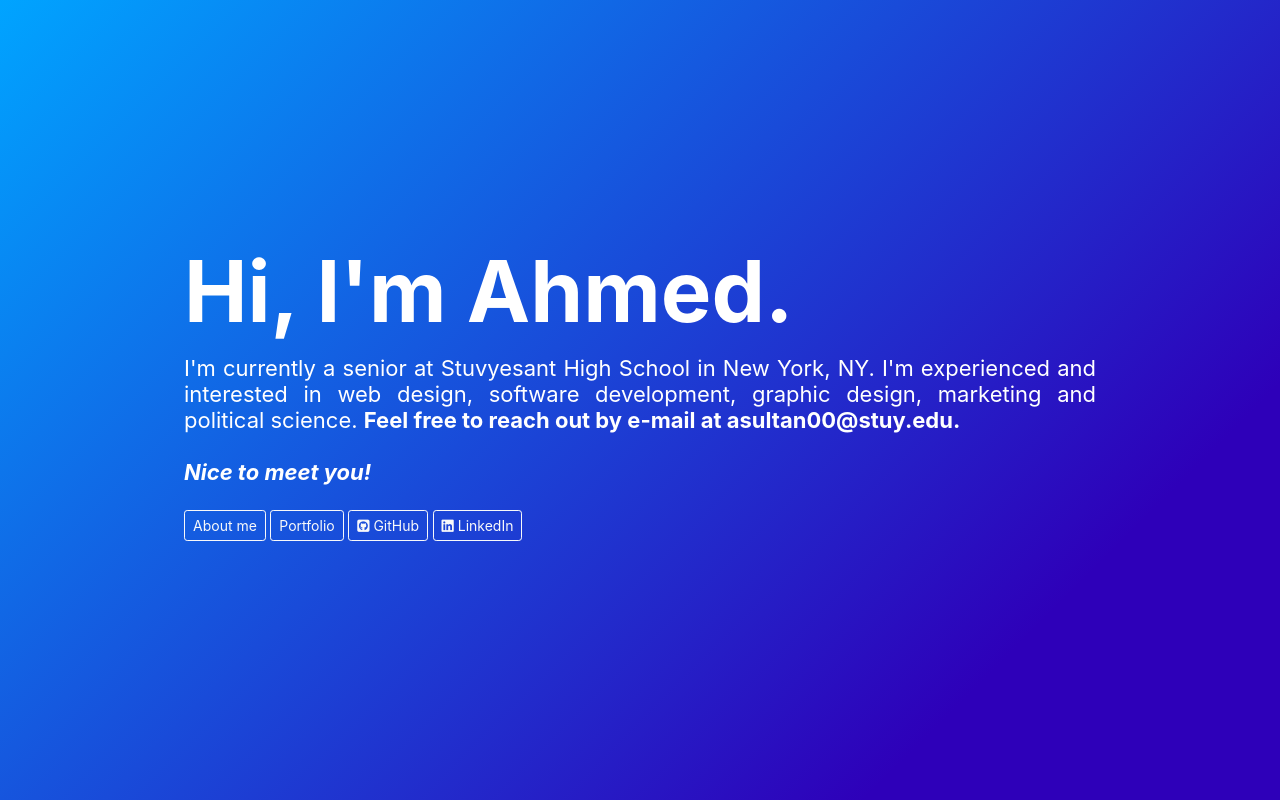
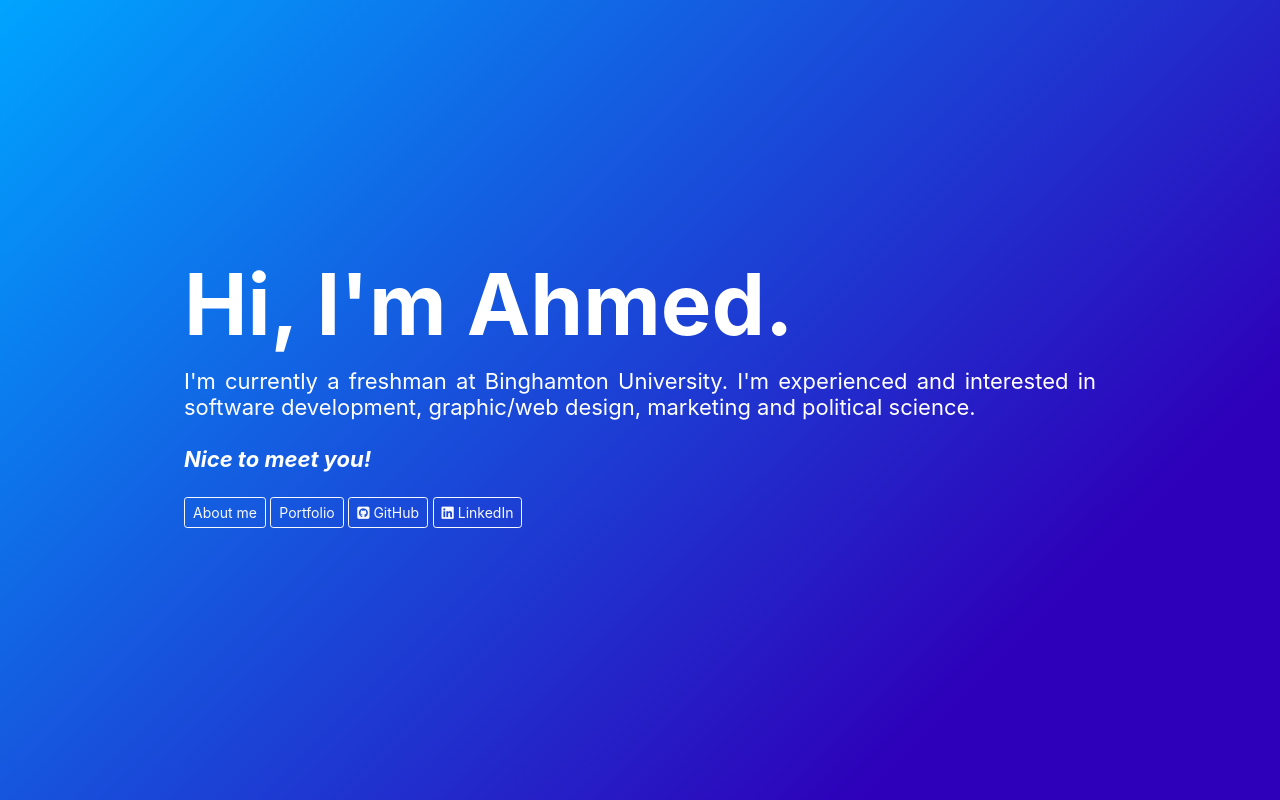
Before and after one commit to ahmedksultan/ahmedksultan.github.io, a plain HTML site: page index.html in a window 1280 px wide. Shown: the top 800 px of the page. Drawn offline with nearby package versions, Linux system fonts and the light colour scheme.

Commit message:
changed top line

```diff
--- a/index.html
+++ b/index.html
@@ -27,9 +27,8 @@
                     </div>
                     <div class="text-justify">
                          <span class="desc">
-                              I'm currently a senior at Stuvyesant High School in New York, NY. I'm experienced and interested in web
-                              design,
-                              software development, graphic design, marketing and political science. <span><b>Feel free to reach out by e-mail at asultan00@stuy.edu.</b></span> <br> <br> <b><i>Nice to meet you!</b></i>
+                              I'm currently a freshman at Binghamton University. I'm experienced and interested in software development, graphic/web design, marketing and political science.
+                              <br> <br> <b><i>Nice to meet you!</b></i>
                          </span> <br> <br>
                     </div>
                     <div class="text-left">
```
Also changed, not shown: 1 other file.
